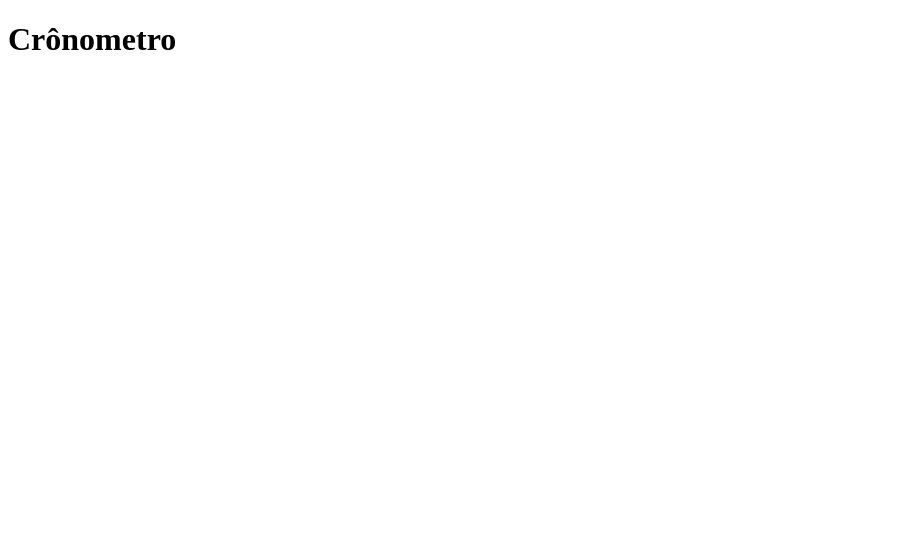
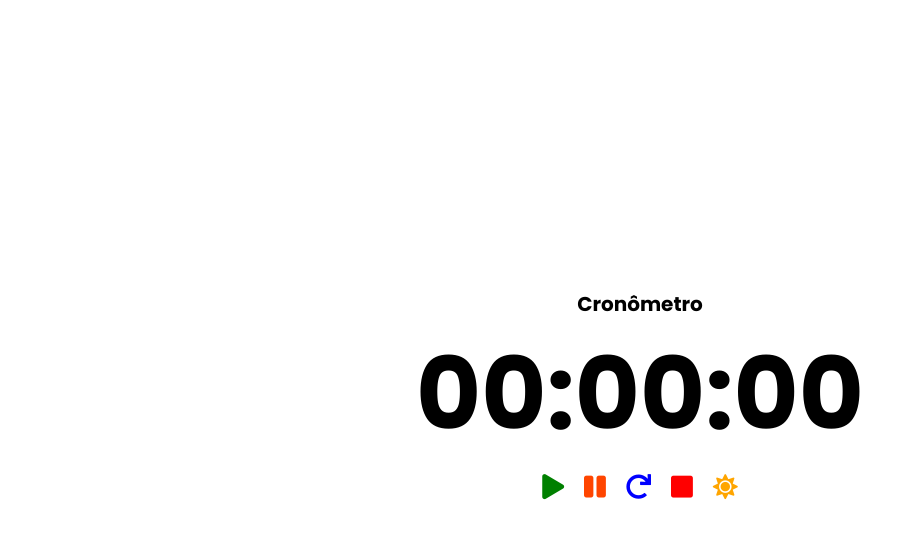
Before and after one commit to aldusosi/front-persistindo-dados, a React (Create React App) app in the folder classe-01/: page / in a window 1280 px wide. Shown: the top 538 px of the page, without its empty margins (0-914 px from the left). Built offline with nearby package versions, Linux system fonts and the light colour scheme.

Commit message:
[Classe]Exercício resolvido

```diff
--- a/classe-01/public/index.html
+++ b/classe-01/public/index.html
@@ -3,11 +3,11 @@
 
   <head>
     <meta charset="utf-8" />
-    <link rel="icon" href="%PUBLIC_URL%/favicon.ico" />
+    <link rel="icon" href="./favicon.png" />
     <meta name="viewport" content="width=device-width, initial-scale=1" />
     <meta name="theme-color" content="#000000" />
     <meta name="description" content="Web site created using create-react-app" />
-    <link rel="apple-touch-icon" href="%PUBLIC_URL%/logo192.png" />
+    <link rel="apple-touch-icon" href="./favicon.png" />
     <!--
       manifest.json provides metadata used when your web app is installed on a
       user's mobile device or desktop. See https://developers.google.com/web/fundamentals/web-app-manifest/
@@ -22,7 +22,7 @@
       work correctly both with client-side routing and a non-root public URL.
       Learn how to configure a non-root public URL by running `npm run build`.
     -->
-    <title>Exercício de classe</title>
+    <title>Cronômetro Online</title>
   </head>
 
   <body>
--- a/classe-01/src/App.css
+++ b/classe-01/src/App.css
@@ -0,0 +1,72 @@
+/* [Dados Gerais] */
+* {
+    margin: 0;
+    padding: 0;
+    font-family: 'Poppins', sans-serif;
+}
+
+html {
+    font-size: 62.5%;
+}
+
+main {
+    display: flex;
+    flex-direction: column;
+    justify-content: center;
+    align-items: center;
+    height: 100vh;
+}
+
+section {
+    display: flex;
+    justify-content: center;
+}
+
+div {
+    display: flex;
+    justify-content: center;
+}
+
+
+button {
+    background-color: transparent;
+    border: none;
+    border-radius: 50%;
+    font-size: 2.5rem;
+    padding: 0 0.5rem;
+    margin: 0 0.5rem 0.5rem 0.5rem;
+}
+
+p {
+    font-size: 10rem;
+    font-weight: 700;
+}
+
+/* [Botões] */
+.fa-play {
+    color: green;
+}
+
+.fa-pause {
+    color: orangered;
+}
+
+.fa-redo {
+    color: blue;
+}
+
+.fa-stop {
+    color: red;
+}
+
+.fa-sun {
+    color: orange;
+}
+
+.fa-moon {
+    color: steelblue;
+}
+
+.fas:hover {
+    opacity: 0.5;
+}
--- a/classe-01/src/App.js
+++ b/classe-01/src/App.js
@@ -1,8 +1,125 @@
+import { useState } from 'react';
 import './App.css';
 
+let contagem = null;
+let pausado = false;
+let iniciado = false;
+let modo = "claro";
+
 function App() {
+  let [horas, setHoras] = useState(0);
+  let [minutos, setMinutos] = useState(0);
+  let [segundos, setSegundos] = useState(0);
+  let [tema, setTema] = useState(<i className="fas fa-sun"></i>);
+
+  const cronometro = `${horas.toLocaleString('en-US', {minimumIntegerDigits: 2, useGrouping: false})}:${minutos.toLocaleString('en-US', {minimumIntegerDigits: 2, useGrouping: false})}:${segundos.toLocaleString('en-US', {minimumIntegerDigits: 2, useGrouping: false})}`;
+
+  function contar() {
+    if(minutos === 60) {
+      setHoras(horas += 1);
+      setMinutos(minutos = 0);
+      setSegundos(segundos = 0);
+    }
+    else if(segundos === 59) {
+      setMinutos(minutos += 1);
+      setSegundos(segundos = 0);
+      console.log(`${minutos} minutos se passaram`);
+    }
+    else {
+      setSegundos(segundos += 1);
+      console.log(`${segundos} segundos se passaram`);
+    }
+
+    return () => {
+      clearInterval(contagem);
+    }
+  }
+
+  function iniciar() {
+    if(iniciado && !pausado) {
+      contagem = setInterval(contar, 1000);
+    }
+    else {
+      console.log("Cronômetro iniciado");
+      iniciado = true;
+      pausado = false;
+      contagem = setInterval(contar, 1000);
+      contar()
+    }
+  }
+
+  function pausar() {
+    pausado = true;
+    console.log("Cronômetro pausado");
+    checarEstado();
+  }
+
+  function zerar() {
+    clearInterval(contagem);
+    setHoras(horas = 0);
+    setMinutos(minutos = 0);
+    setSegundos(segundos = 0);
+    console.log("Cronômetro reiniciado");
+    checarEstado();
+  }
+
+  function finalizar() {
+    iniciado = false;
+    pausado = false;
+    setHoras(horas = 0);
+    setMinutos(minutos = 0);
+    setSegundos(segundos = 0);
+    console.log("Cronômetro finalizado");
+    checarEstado();
+  }
+
+  function checarEstado() {
+  if (iniciado && !pausado) {
+      iniciar();
+    }
+    else {
+      clearInterval(contagem);
+    }
+  }
+
+  function modoND() {
+    if(modo === "claro") {
+      modo = "escuro";
+      document.body.style.backgroundColor = "black";
+      document.body.style.color = "white";
+      setTema(tema = <i className="fas fa-moon"></i>);
+    }
+    else {
+      modo = "claro";
+      document.body.style.backgroundColor = "white";
+      document.body.style.color = "black";
+      setTema(tema = <i className="fas fa-sun"></i>);
+    }
+
+  }
+
   return (
-    <h1>Crônometro</h1>
+    <main>
+      <link rel="stylesheet" href="https://cdnjs.cloudflare.com/ajax/libs/font-awesome/5.14.0/css/all.css"/>
+      <link rel="preconnect" href="https://fonts.gstatic.com" />
+      <link href="https://fonts.googleapis.com/css2?family=Poppins:wght@400;700&display=swap" rel="stylesheet" />
+
+      <div>
+        <h1>Cronômetro</h1>
+      </div>
+      <article>
+        <p>{cronometro}</p>
+        <section>
+        <button onClick={iniciar}><i className="fas fa-play"></i></button>
+        <button onClick={pausar}><i className="fas fa-pause"></i></button>
+        <button onClick={zerar}><i className="fas fa-redo"></i></button>
+        <button onClick={finalizar}><i className="fas fa-stop"></i></button>
+        <section>
+          <button onClick={modoND}>{tema}</button>
+        </section>
+      </section>
+      </article>
+    </main>
   );
 }
 
```
Also changed, not shown: classe-01/public/favicon.png (added), 1 other file (tests, documents, lock files or other folders).
